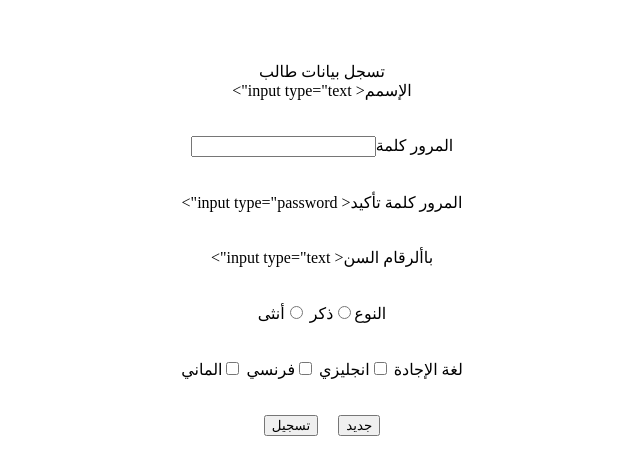
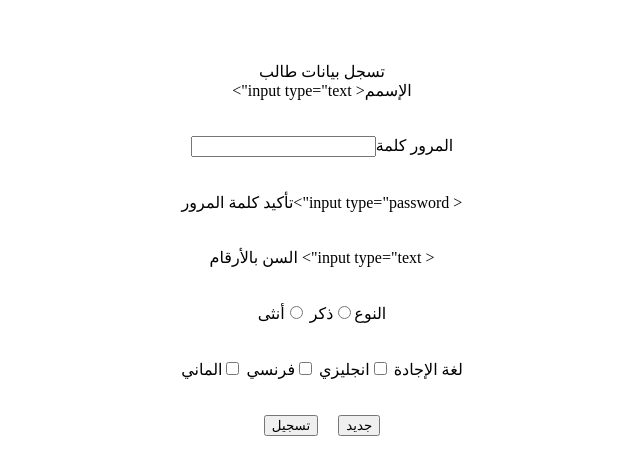
Before and after one commit to henda2333/html-, a plain HTML site: page index.html in a window 1280 px wide. Shown: the whole page, without its empty margins (318-958 px from the left). Drawn offline with Linux system fonts and the light colour scheme.

Commit message:
Update index.html

```diff
--- a/index.html
+++ b/index.html
@@ -8,8 +8,8 @@
 <form action="pro.php">
   الإسمم< input type="text"><br><br><br>
 المرور كلمة<input type="password"><br><br><br>
-المرور كلمة تأكيد< input type="password"><br><br><br>
-باألرقام السن< input type="text"><br><br><br>
+< input type="password">تأكيد كلمة المرور<br><br><br>
+< input type="text"> السن بالأرقام<br><br><br>
 النوع<input type="radio">ذكر
   <input type="radio">أنثى
 <br><br><br>
```
